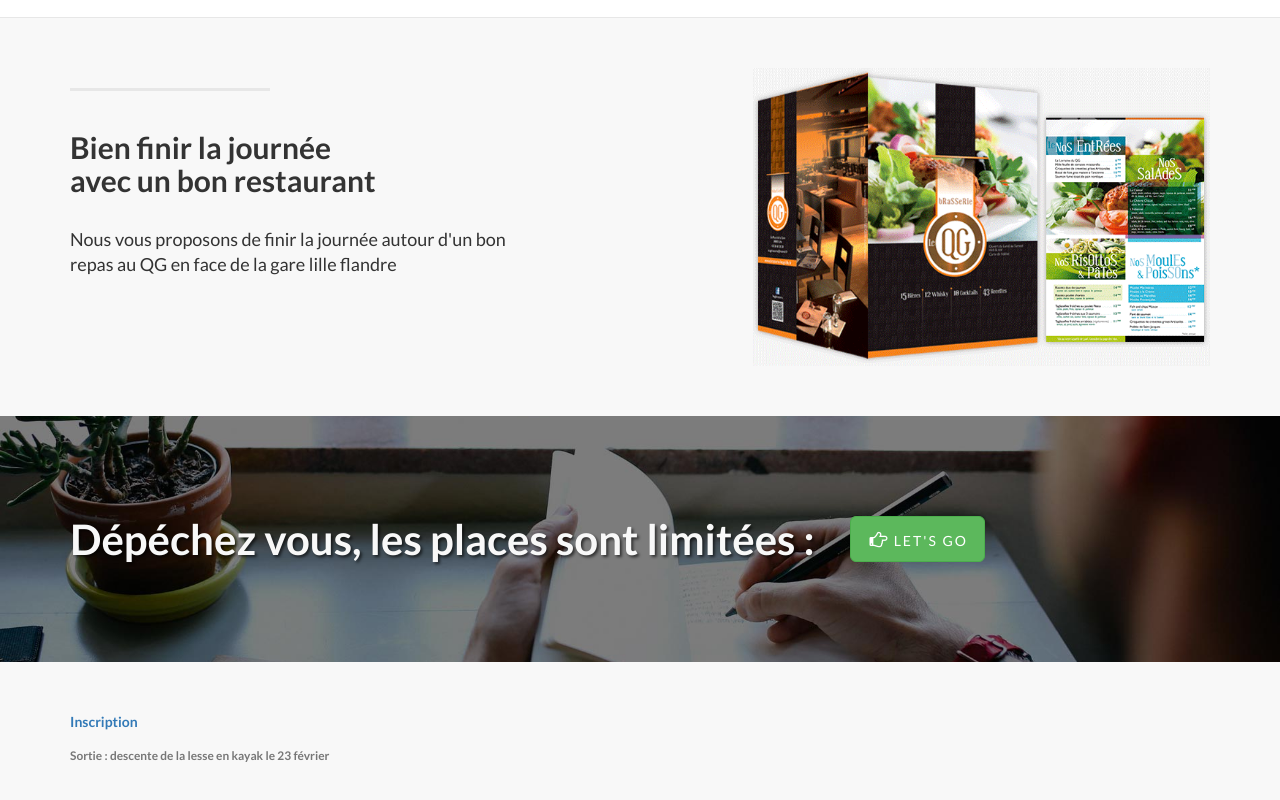
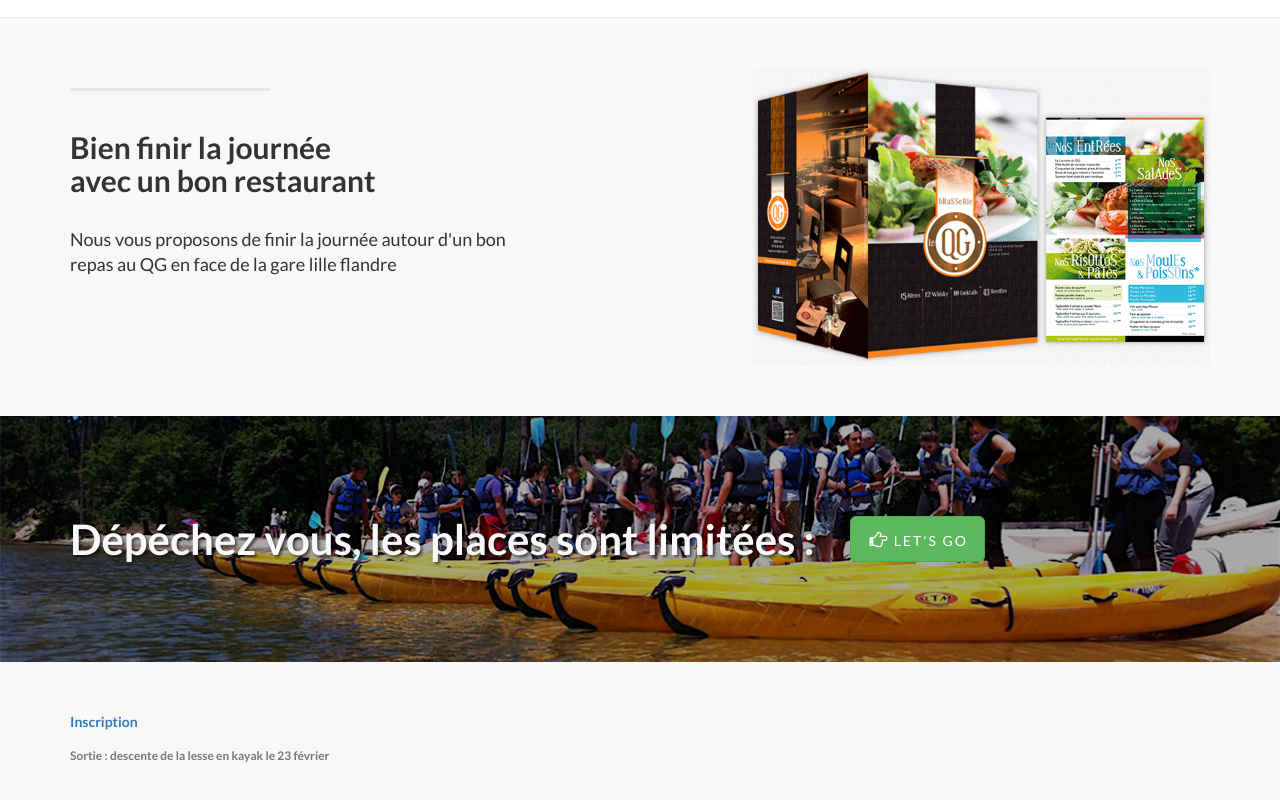
Before and after one commit to htournoys/html-lesse, a plain HTML site: page index.html in a window 1280 px wide. Shown: the part 1455-2255 px from the top of the page. Drawn offline with Linux system fonts and the light colour scheme.

Commit message:
motif kayak image

```diff
--- a/css/landing-page.css
+++ b/css/landing-page.css
@@ -117,7 +117,7 @@ h6 {
 .banner {
     padding: 100px 0;
     color: #f8f8f8;
-    background: url(../img/banner-bg.jpg) no-repeat center center;
+    background: url(../img/canoe-kayak-6.jpg) no-repeat center center;
     background-size: cover;
 }
 
```
Also changed, not shown: img/canoe-kayak-6.jpg (added).
